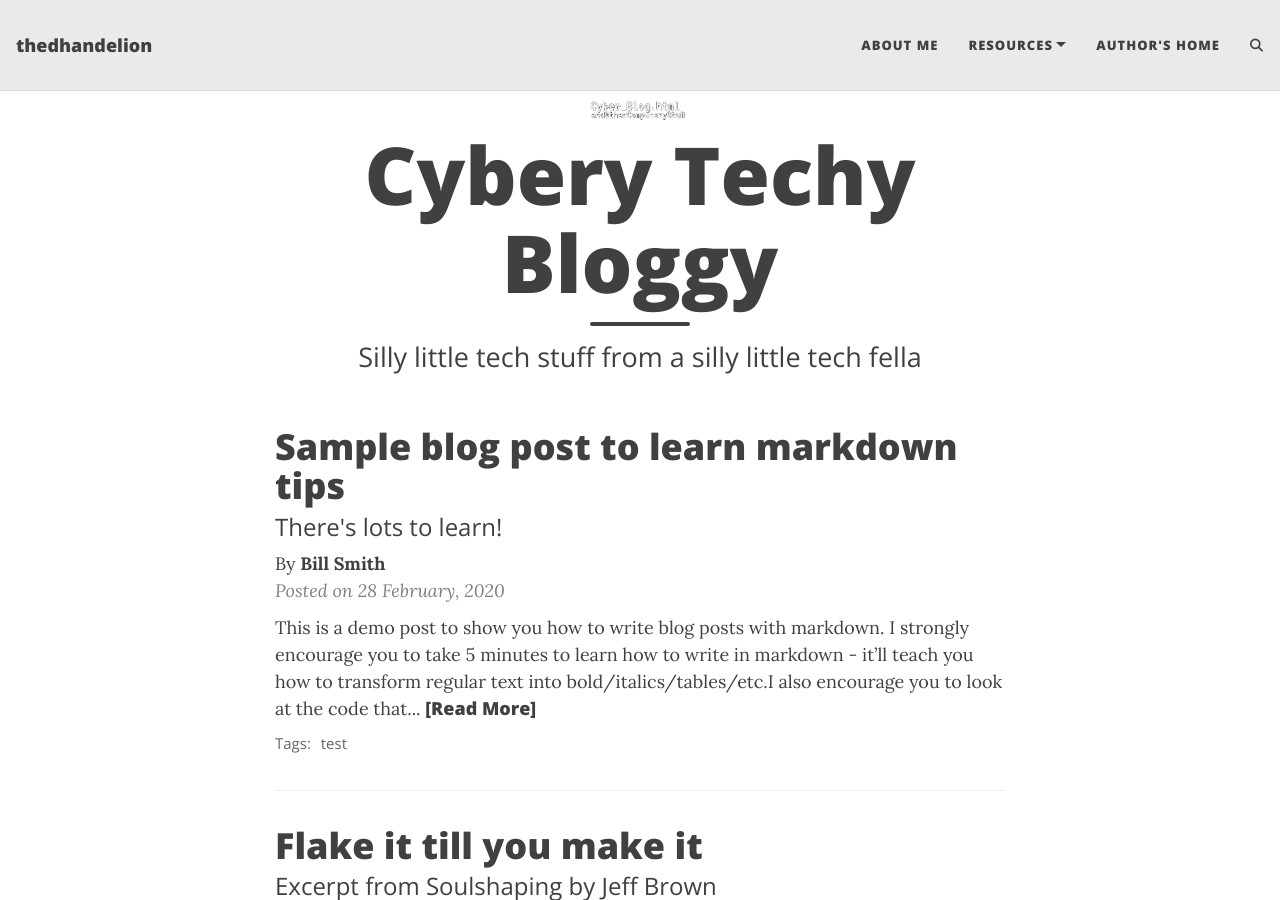
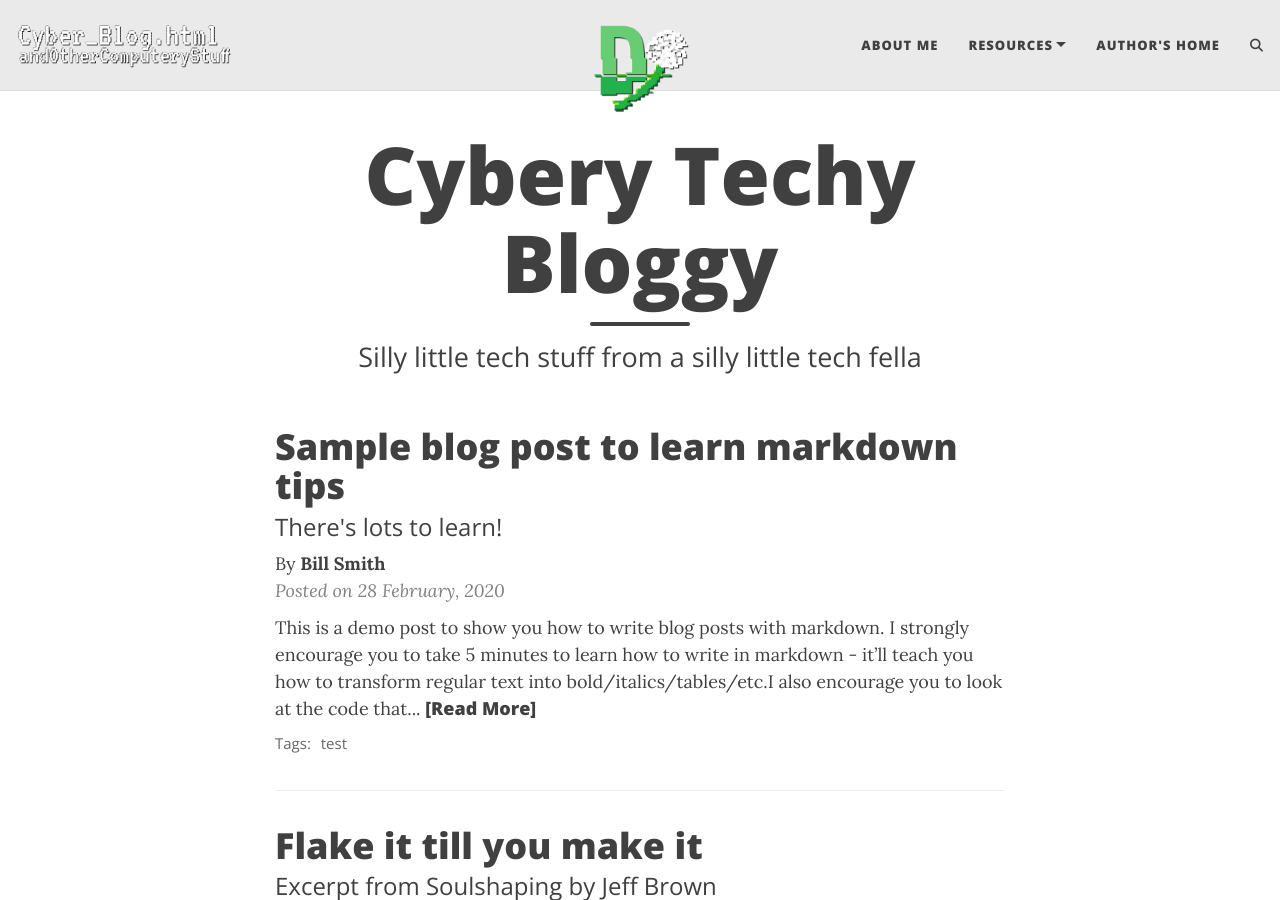
Before and after one commit to thedhandelion/thedhandelion.github.io, a Jekyll site: the page built from index.html, in a window 1280 px wide and 900 px high. Built offline with Jekyll 4.4.1, drawn with Linux system fonts in a browser that asks for light colours; the list of posts is cut into pages by our own code; comment, search, counter and statistics services are not loaded.

Commit message:
Update _config.yml

```diff
--- a/_config.yml
+++ b/_config.yml
@@ -32,14 +32,14 @@
 
 # Image to show in the navigation bar - works best with a square image
 # Remove this parameter if you don't want an image in the navbar
-avatar: "/assets/img/WebTextLogoGif.gif"
+avatar: "/assets/img/WebLogo.png"
 
 # By default, the image is cut into a circle. You can disable this behaviour by setting 'round-avatar: false'
 round-avatar: false
 
 # If you want to have an image logo in the top-left corner instead of having the title of the website,
 # then specify the following parameter
-#title-img: /path/to/image
+title-img: "/assets/img/WebTextLogoGif.gif"
 
 
 #####################################
```
